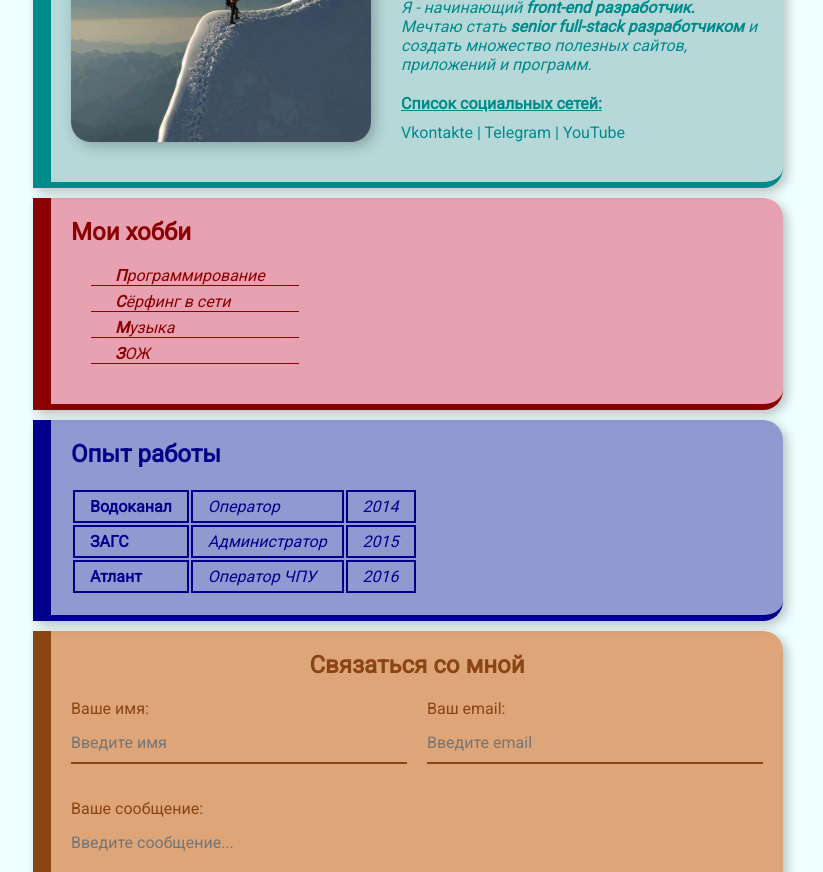
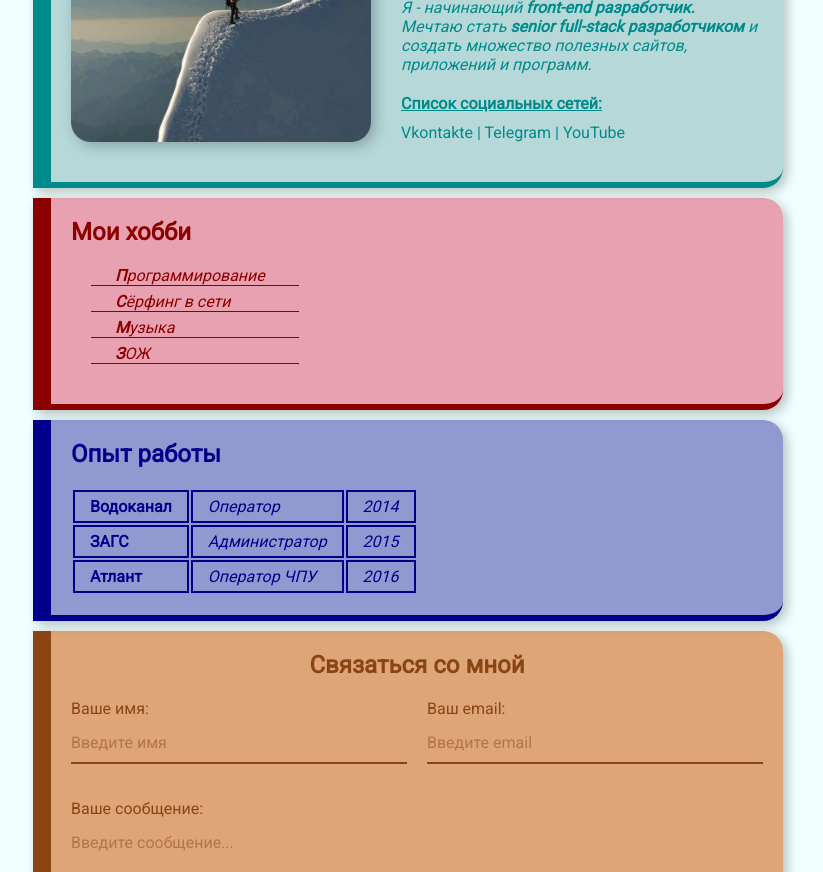
Before and after one commit to senves6/myresume, a plain HTML site: page index.html in a window 1280 px wide. Shown: the part 80-952 px from the top of the page, without its empty margins (232-1055 px from the left). Drawn offline with Linux system fonts and the light colour scheme.

Commit message:
Edit styles

```diff
--- a/styles.css
+++ b/styles.css
@@ -228,6 +228,11 @@ a:visited {
     outline: none;
 }
 
+.form input::placeholder,
+.form textarea::placeholder {
+    color: rgba(139, 69, 19, .5);
+}
+
 .btn {
     font-family: inherit;
     color: azure;
```
